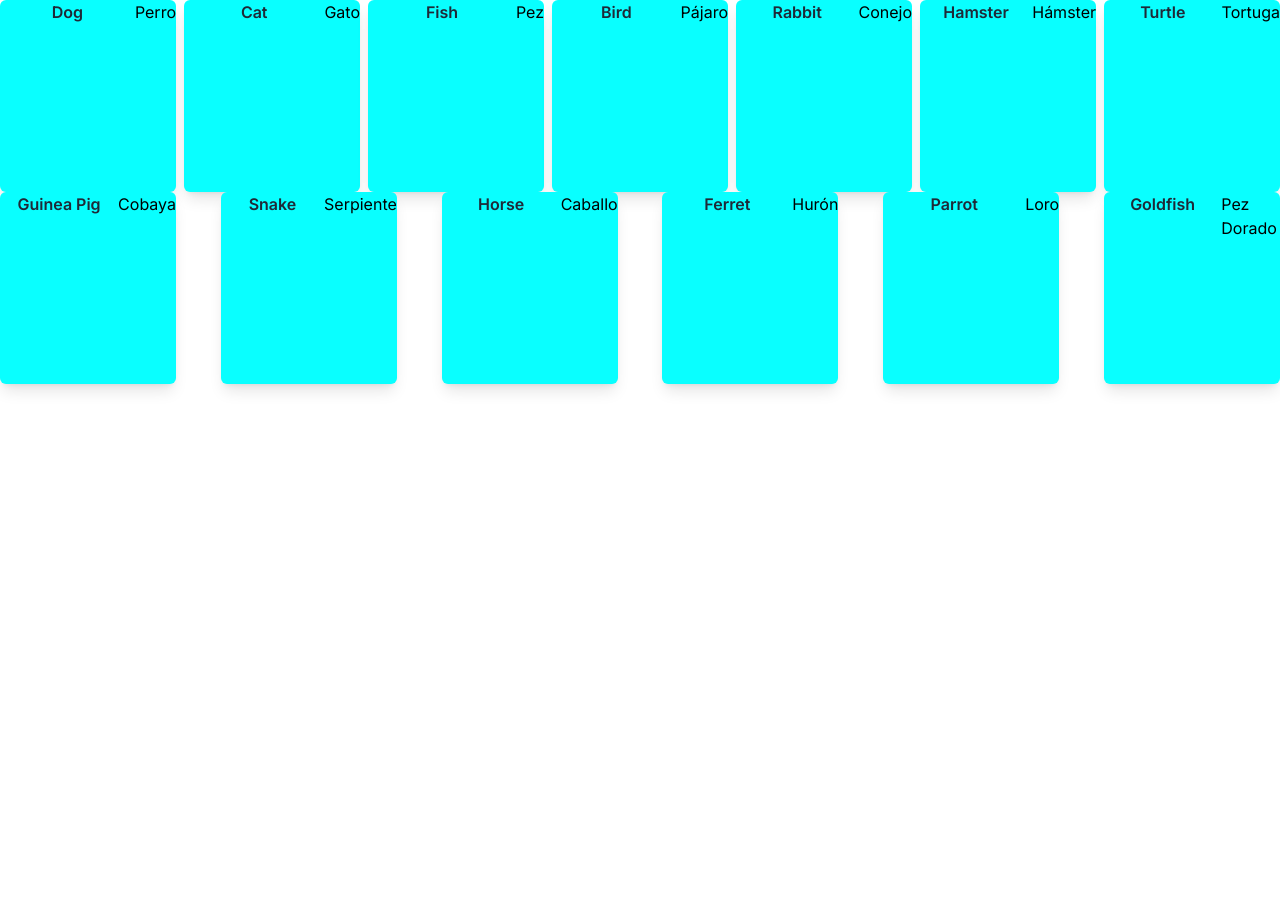
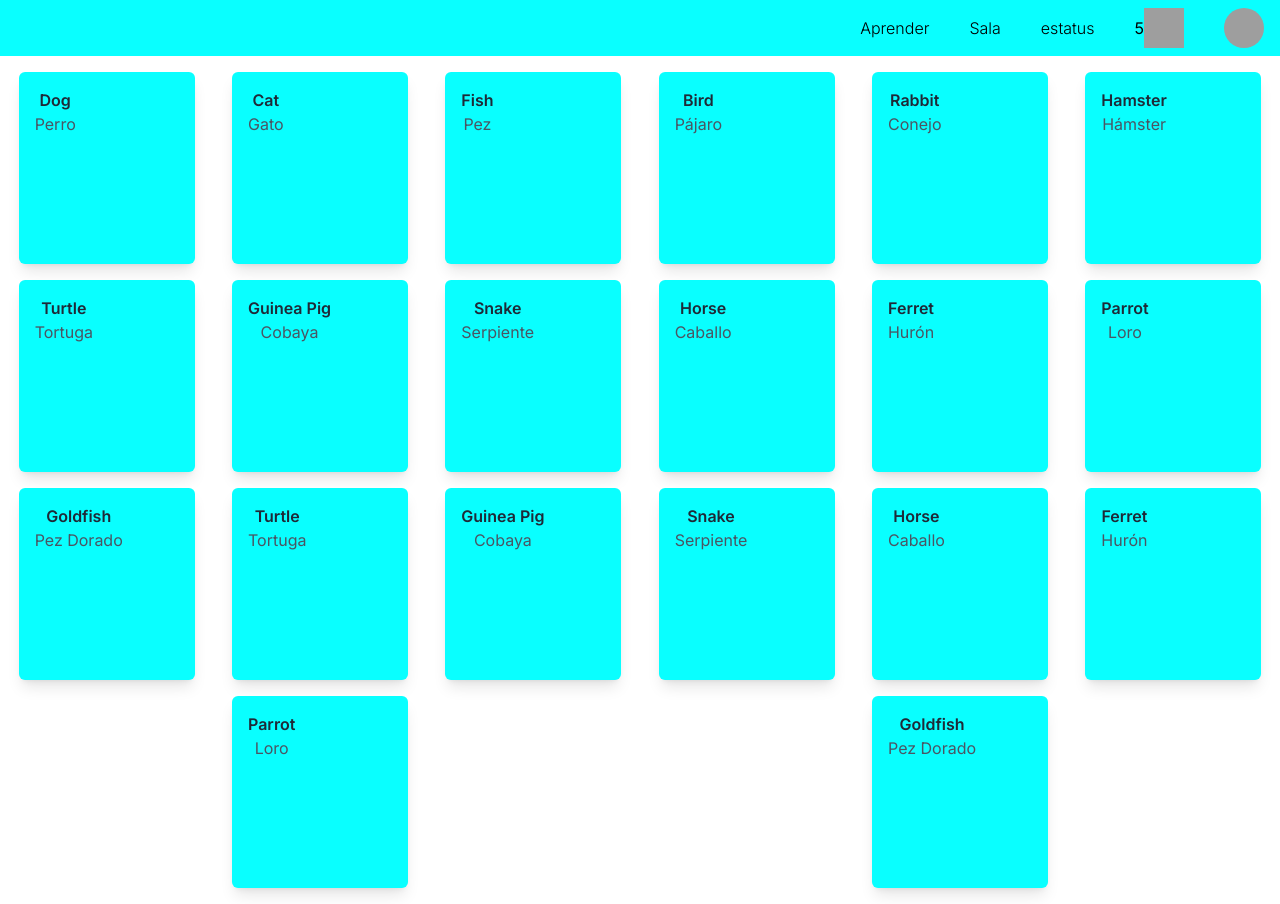
Before and after one commit to CarlosMario123/Front-Web-LingoLux, a Next.js app in the folder app/: page /dictionary in a window 1280 px wide. Before the commit the page ends 800 px from the top, so only its background shows below. Built offline with nearby package versions, Linux system fonts and the light colour scheme; grey boxes are pictures that could not be loaded.

Commit message:
Arreglos a los estilos del Componente

```diff
--- a/app/components/Molecules/CardsDiccionary.jsx
+++ b/app/components/Molecules/CardsDiccionary.jsx
@@ -1,9 +1,11 @@
 export const CardsDiccionary = ({ url, children, childrenEs }) => {
   return (
     <div className="flex h-[12rem] rounded-md shadow-lg color-basic w-[11rem]">
-      <img src={url} alt="" />
+      <div className = ' p-4'>
         <h2 className="w-full text-[1.1] font-semibold text-center text-gray-800"> {children} </h2>
-        <p className = " "> { childrenEs } </p>
+        <img src={url} alt="" />
+        <p className = "text-center text-gray-600 "> { childrenEs } </p>
+      </div>
     </div>
   )
 }
--- a/app/components/Organims/Dictionary.jsx
+++ b/app/components/Organims/Dictionary.jsx
@@ -1,32 +1,42 @@
-import { CardsDiccionary } from "../Molecules/CardsDiccionary"
+import { CardsDiccionary } from "../Molecules/CardsDiccionary";
+import  Navbar  from "../Molecules/Navbar";
 
 export const Dictionary = () => {
-
   const petsArray = [
-    { ingles: 'Dog', espanol: 'Perro' },
-    { ingles: 'Cat', espanol: 'Gato' },
-    { ingles: 'Fish', espanol: 'Pez' },
-    { ingles: 'Bird', espanol: 'Pájaro' },
-    { ingles: 'Rabbit', espanol: 'Conejo' },
-    { ingles: 'Hamster', espanol: 'Hámster' },
-    { ingles: 'Turtle', espanol: 'Tortuga' },
-    { ingles: 'Guinea Pig', espanol: 'Cobaya' },
-    { ingles: 'Snake', espanol: 'Serpiente' },
-    { ingles: 'Horse', espanol: 'Caballo' },
-    { ingles: 'Ferret', espanol: 'Hurón' },
-    { ingles: 'Parrot', espanol: 'Loro' },
-    { ingles: 'Goldfish', espanol: 'Pez Dorado' },
-  ]
+    { ingles: "Dog", espanol: "Perro" },
+    { ingles: "Cat", espanol: "Gato" },
+    { ingles: "Fish", espanol: "Pez" },
+    { ingles: "Bird", espanol: "Pájaro" },
+    { ingles: "Rabbit", espanol: "Conejo" },
+    { ingles: "Hamster", espanol: "Hámster" },
+    { ingles: "Turtle", espanol: "Tortuga" },
+    { ingles: "Guinea Pig", espanol: "Cobaya" },
+    { ingles: "Snake", espanol: "Serpiente" },
+    { ingles: "Horse", espanol: "Caballo" },
+    { ingles: "Ferret", espanol: "Hurón" },
+    { ingles: "Parrot", espanol: "Loro" },
+    { ingles: "Goldfish", espanol: "Pez Dorado" },
+    { ingles: "Turtle", espanol: "Tortuga" },
+    { ingles: "Guinea Pig", espanol: "Cobaya" },
+    { ingles: "Snake", espanol: "Serpiente" },
+    { ingles: "Horse", espanol: "Caballo" },
+    { ingles: "Ferret", espanol: "Hurón" },
+    { ingles: "Parrot", espanol: "Loro" },
+    { ingles: "Goldfish", espanol: "Pez Dorado" },
+  ];
 
   return (
-
-    <div className = ' flex flex-wrap justify-between h-auto sm:w-full gap-x-2 p' >
-      {
-          petsArray.map( (pet, index) =>(
-            <CardsDiccionary key =  { index } children = { pet.ingles } childrenEs = { pet.espanol } />
-          ))
-      }
+    <div>
+      <Navbar/>
+      <div className=" sm:w-full flex justify-around py-4 px-2 flex-wrap gap-x-4 gap-y-4 ">
+        {petsArray.map((word, index) => (
+          <CardsDiccionary
+            key={index}
+            children={word.ingles}
+            childrenEs={word.espanol}
+          />
+        ))}
+      </div>
     </div>
-
-  )
-}
+  );
+};
```
